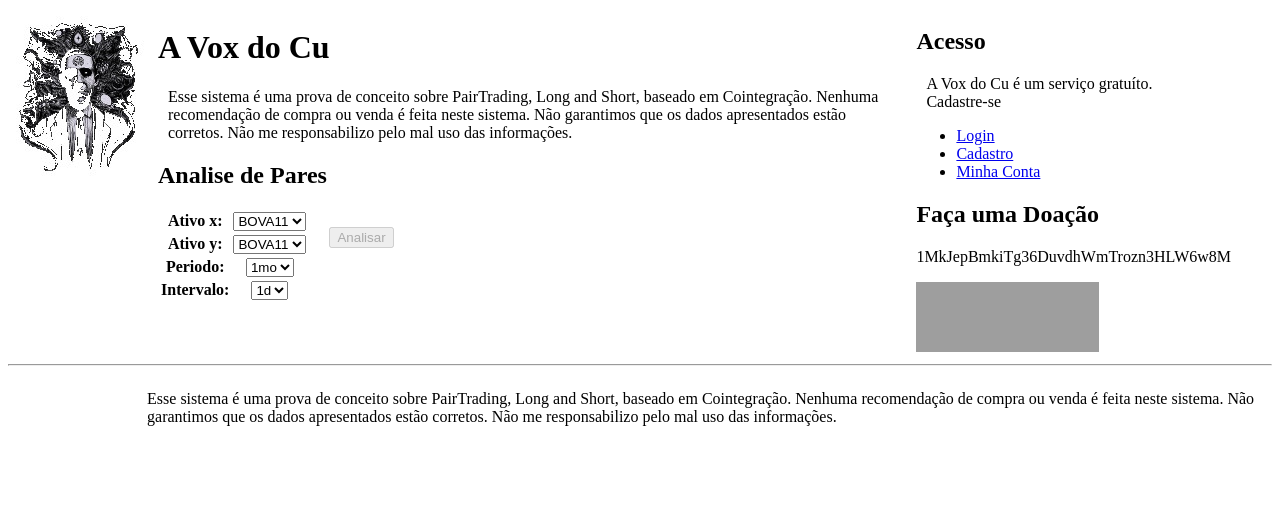
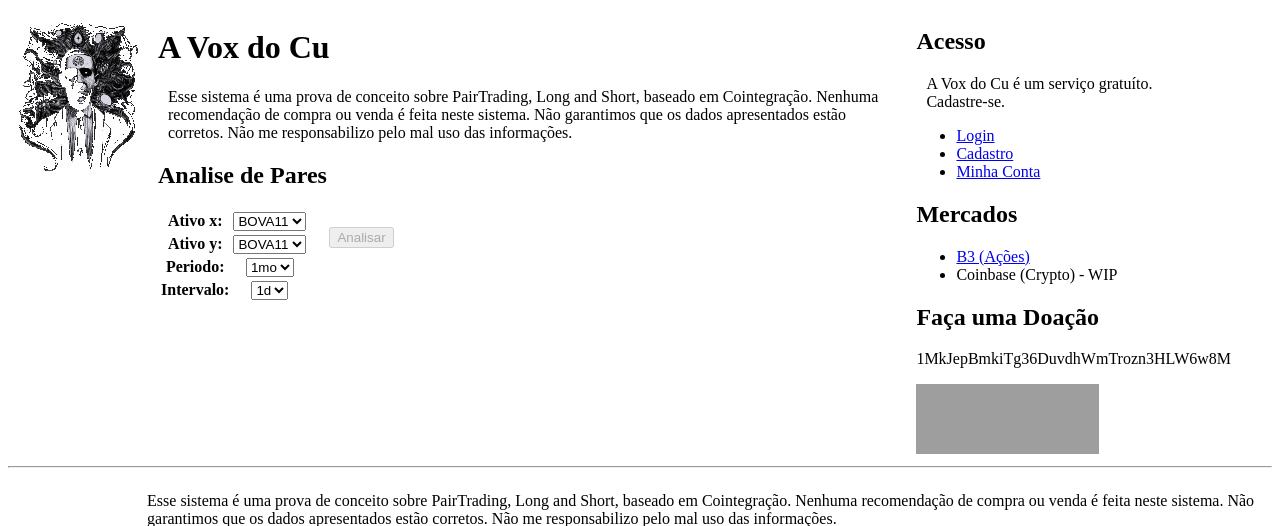
Before and after one commit to Vido/zecontinha, a Django app: page / in a window 1280 px wide. Shown: the top 526 px of the page. Run offline with Django 3.2, Linux system fonts and the light colour scheme; some libraries are stand-ins or nearby versions; grey boxes are pictures that could not be loaded.

Commit message:
Navegação

```diff
--- a/dashboard/templates/dashboard/base.html
+++ b/dashboard/templates/dashboard/base.html
@@ -100,7 +100,7 @@
                 <h2>Acesso</h2>
                 <p class="description">
                     A Vox do Cu é um serviço gratuíto.
-                    Cadastre-se
+                    Cadastre-se.
                 </p>
                 <ul>
                     {% if not user.is_authenticated %}
@@ -110,7 +110,11 @@
                     {% endif %}
                     <li><a href="#">Cadastro</a></li>
                     <li><a href="#">Minha Conta</a></li>
-
+                </ul>
+                <h2>Mercados</h2>
+                <ul>
+                    <li><a href="#">B3 (Ações)</a></li>
+                    <li>Coinbase (Crypto) - WIP</li>
                 </ul>
                 {% block doacoes %}
                     {% include 'dashboard/doacoes.html'%}
```
